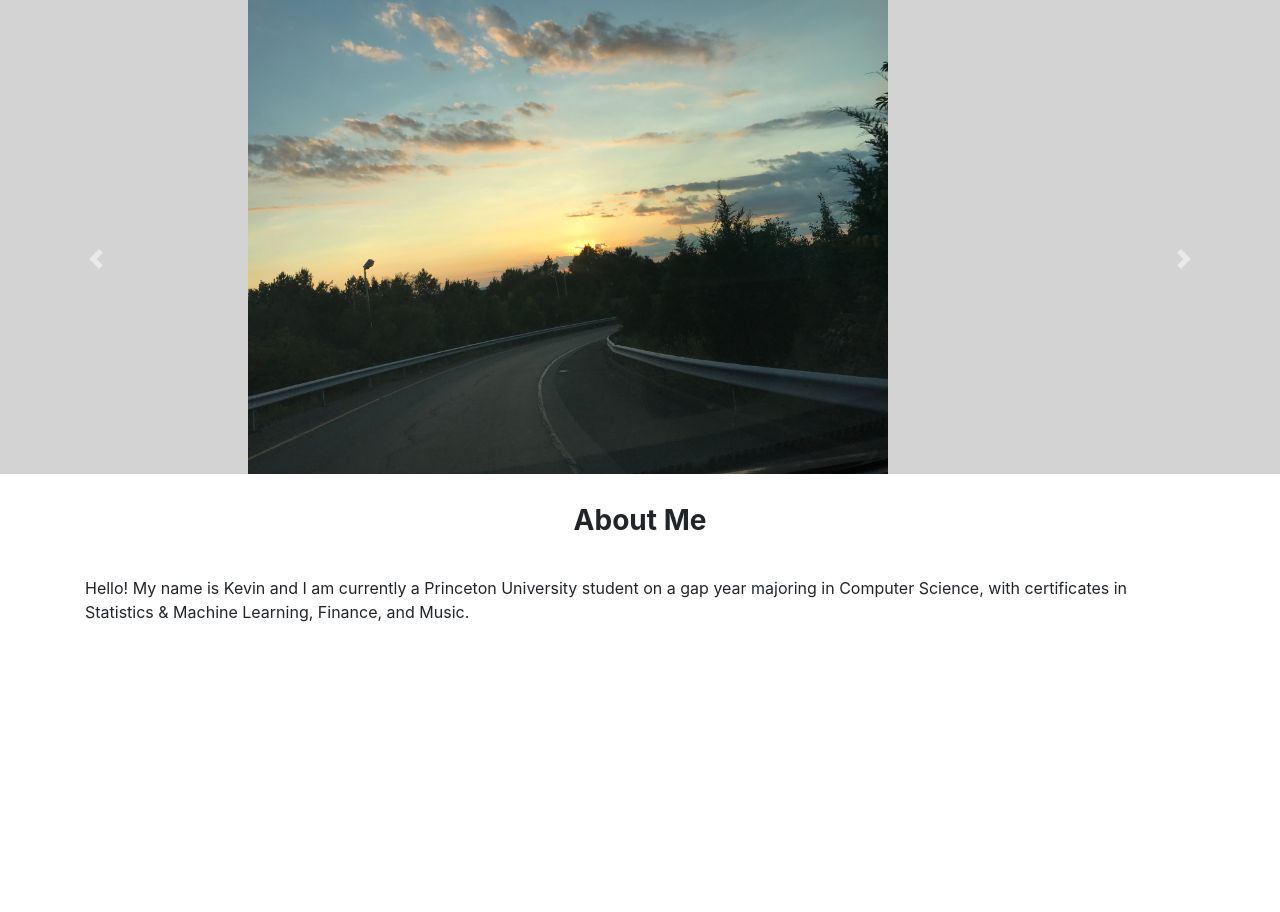
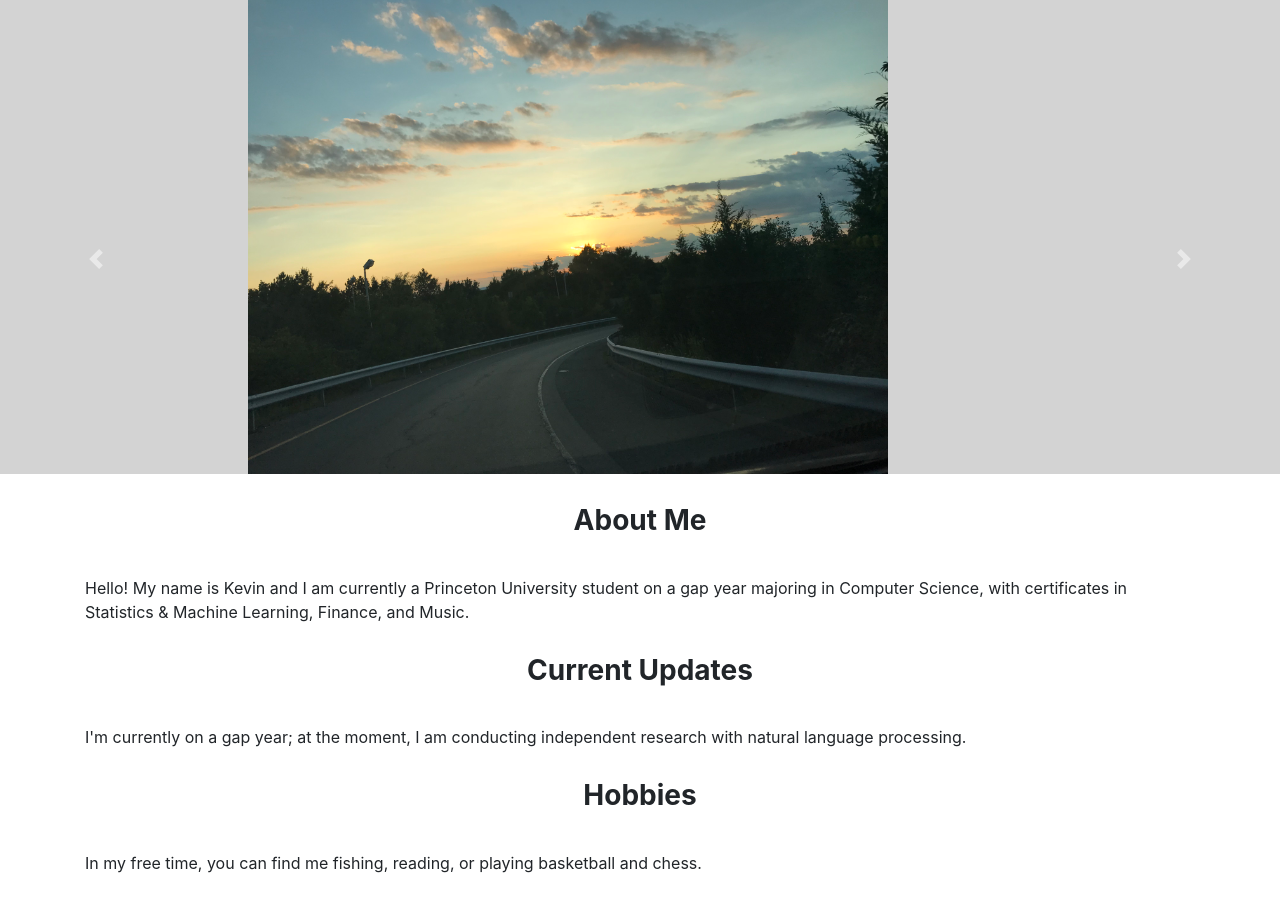
Before and after one commit to kevin-m17/kevin-m17.github.io, a plain HTML site: page about.html in a window 1280 px wide. Shown: the part 56-968 px from the top of the page. Drawn offline with nearby package versions, Linux system fonts and the light colour scheme.

Commit message:
Update about.html

```diff
--- a/about.html
+++ b/about.html
@@ -84,6 +84,16 @@
                 majoring in Computer Science, with certificates in Statistics & Machine Learning, Finance,
                 and Music.
             </p10>
+
+            <h3><b>Current Updates</b></h3>
+            <p10>
+                  I'm currently on a gap year; at the moment, I am conducting independent research with natural language processing.
+            </p10>
+
+            <h3><b>Hobbies</b></h3>
+            <p10>
+                  In my free time, you can find me fishing, reading, or playing basketball and chess.
+            </p10>
         </div>
     </div>
 
```
